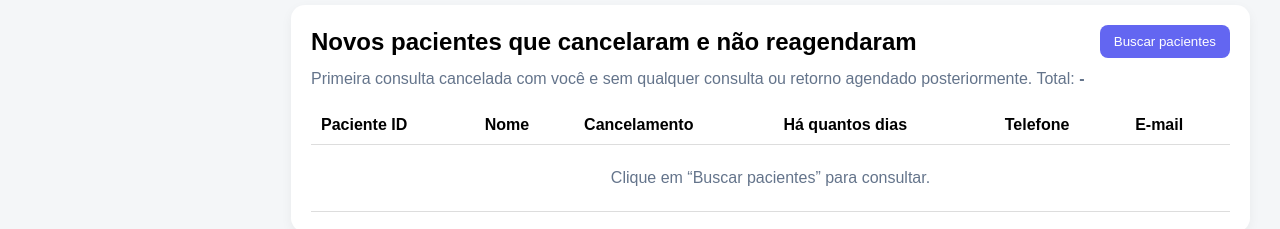
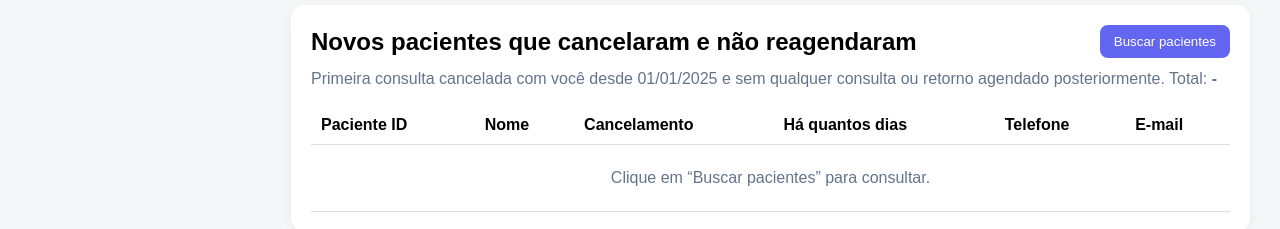
Before and after one commit to DrWallx/painel-clinica, a website: page financeiro.html in a window 1280 px wide. Shown: the part 871-1100 px from the top of the page. Drawn offline with Linux system fonts and the light colour scheme; no server answers.

Commit message:
Informa período da busca de cancelamentos

```diff
--- a/financeiro.html
+++ b/financeiro.html
@@ -310,7 +310,7 @@ th,td{
       </div>
 
       <p class="texto-apoio">
-        Primeira consulta cancelada com você e sem qualquer consulta ou retorno agendado posteriormente.
+        Primeira consulta cancelada com você desde 01/01/2025 e sem qualquer consulta ou retorno agendado posteriormente.
         Total: <b id="totalNovosCancelados">-</b>
       </p>
 
```
